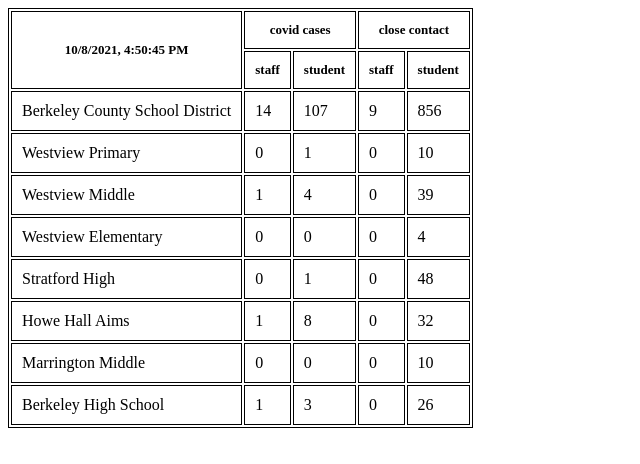
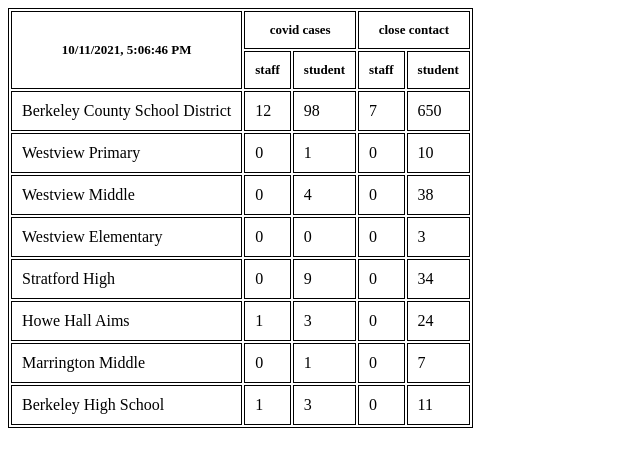
Before and after one commit to renolc/bcsd-covid-stats, a website: page index.html in a window 1280 px wide. Shown: the full height of the page, 0-640 px from the left. Drawn offline with Linux system fonts and the light colour scheme.

Commit message:
updating stats

```diff
--- a/index.html
+++ b/index.html
@@ -16,7 +16,7 @@
     <body>
       <table>
         <tr>
-          <th rowspan="2">10/8/2021, 4:50:45 PM</th>
+          <th rowspan="2">10/11/2021, 5:06:46 PM</th>
           <th colspan="2">covid cases</th>
           <th colspan="2">close contact</th>
         </tr>
@@ -29,10 +29,10 @@
 
             <tr>
               <td>Berkeley County School District</td>
-              <td>14</td>
-              <td>107</td>
-              <td>9</td>
-              <td>856</td>
+              <td>12</td>
+              <td>98</td>
+              <td>7</td>
+              <td>650</td>
             </tr>
             <tr>
               <td>Westview Primary</td>
@@ -43,45 +43,45 @@
             </tr>
             <tr>
               <td>Westview Middle</td>
-              <td>1</td>
+              <td>0</td>
               <td>4</td>
               <td>0</td>
-              <td>39</td>
+              <td>38</td>
             </tr>
             <tr>
               <td>Westview Elementary</td>
               <td>0</td>
               <td>0</td>
               <td>0</td>
-              <td>4</td>
+              <td>3</td>
             </tr>
             <tr>
               <td>Stratford High</td>
               <td>0</td>
-              <td>1</td>
+              <td>9</td>
               <td>0</td>
-              <td>48</td>
+              <td>34</td>
             </tr>
             <tr>
               <td>Howe Hall Aims</td>
               <td>1</td>
-              <td>8</td>
+              <td>3</td>
               <td>0</td>
-              <td>32</td>
+              <td>24</td>
             </tr>
             <tr>
               <td>Marrington Middle</td>
               <td>0</td>
+              <td>1</td>
               <td>0</td>
-              <td>0</td>
-              <td>10</td>
+              <td>7</td>
             </tr>
             <tr>
               <td>Berkeley High School</td>
               <td>1</td>
               <td>3</td>
               <td>0</td>
-              <td>26</td>
+              <td>11</td>
             </tr>
       </table>
     </body>
```
